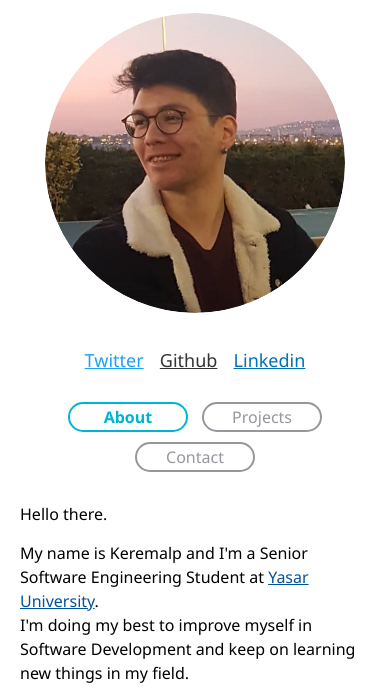
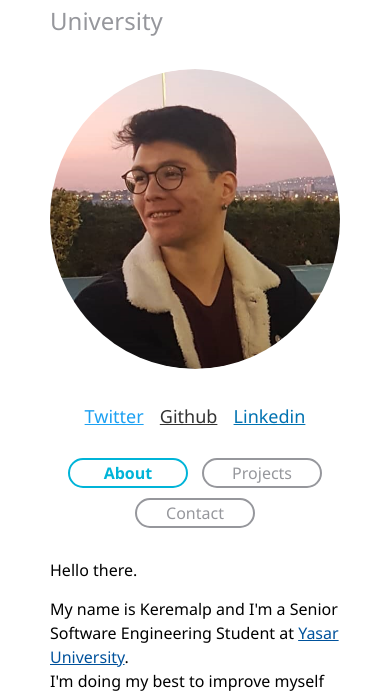
Before and after one commit to KeremalpDurdabak/PW, a plain HTML site: page index.html in a window 390 px wide. Shown: the part 198-895 px from the top of the page. Drawn offline with Linux system fonts and the light colour scheme.

Commit message:
Website Update 2021

```diff
--- a/styles.css
+++ b/styles.css
@@ -41,7 +41,7 @@ button:hover {
   padding: 5px;
   max-width: 650px;
 }
-@media (max-width: 600px) {
+@media (max-width: 610px) {
   .container {
     padding: 20px;
   }
@@ -54,7 +54,7 @@ button:hover {
   flex-wrap: wrap;
 }
 
-@media only screen and (max-width: 600px) {
+@media only screen and (max-width: 610px) {
   .header-section {
     display: flex;
     align-items: center;
@@ -131,7 +131,7 @@ a:hover {
   font-weight: bold;
 }
 
-@media (max-width: 600px) {
+@media (max-width: 610px) {
   .toggler {
     text-align: center;
   }
@@ -143,6 +143,9 @@ a:hover {
   }
   .links {
     text-align: center;
+  }
+  .container {
+    margin: 30px;
   }
 }
 
```
